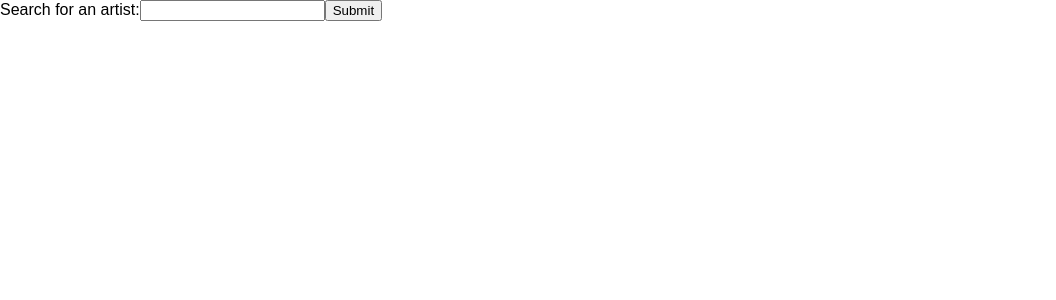
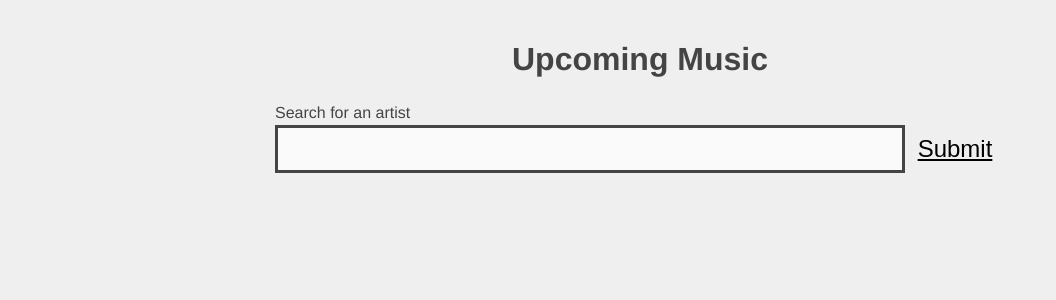
Before and after one commit to tynandebold/upcoming-music, a React (Create React App) app: page / in a window 1280 px wide. Shown: the top 300 px of the page, without its empty margins (0-1056 px from the left). Built offline with nearby package versions, Linux system fonts and the light colour scheme.

Commit message:
breaking things out further; styling and localStorage

```diff
--- a/package.json
+++ b/package.json
@@ -4,6 +4,7 @@
   "private": true,
   "dependencies": {
     "isomorphic-fetch": "^2.2.1",
+    "moment": "^2.22.2",
     "react": "^16.4.1",
     "react-dom": "^16.4.1",
     "react-scripts": "1.1.4"
--- a/public/index.html
+++ b/public/index.html
@@ -19,7 +19,7 @@
       work correctly both with client-side routing and a non-root public URL.
       Learn how to configure a non-root public URL by running `npm run build`.
     -->
-    <title>React App</title>
+    <title>Upcoming Music</title>
   </head>
   <body>
     <noscript>
--- a/src/App.js
+++ b/src/App.js
@@ -1,20 +1,22 @@
-import './App.css';
+import './index.css';
 import React from 'react';
 import fetch from 'isomorphic-fetch';
 
-import Row from './components/Row/';
-import Table from './components/Table/';
+import Form from './components/Form/';
+import ArtistDetails from './components/ArtistDetails/';
 
 class App extends React.Component {
   constructor() {
     super();
+
+    const prevSearchTerm = window.localStorage.getItem('searchTerm');
 
     this.state = {
       artistEvents: null,
       artistInfo: null,
       foundArtist: null,
       numUpcomingShows: null,
-      searchTerm: '',
+      searchTerm: prevSearchTerm,
     }
   }
 
@@ -42,42 +44,34 @@ class App extends React.Component {
         foundArtist: true,
         numUpcomingShows: eventJson.length,
       });
+
+      window.localStorage.setItem('searchTerm', this.state.searchTerm);
     } else {
       this.setState({foundArtist: false});
     }
   }
 
+  componentDidMount() {
+    // this.handleSubmit(e);
+  }
+
   render() {
-    let rows, table;
-    if (this.state.artistEvents && this.state.numUpcomingShows !== 0) {
-      rows = this.state.artistEvents.map(event => <Row key={event.id} {...event} />);
-      table = <Table>{rows}</Table>;
+    let message;
+    if (this.state.foundArtist === false) {
+      message = <p>Sorry, we couldn't find anyone by that name. Please search for someone else.</p>;
     }
 
     return (
       <div>
-        <form onSubmit={this.handleSubmit}>
-          <label>
-            Search for an artist:
-            <input type="text" value={this.state.searchTerm} onChange={this.handleChange} />
-          </label>
-          <input type="submit" value="Submit" />
-        </form>
-        {this.state.foundArtist &&
-          <div>
-            <div>{this.state.artistInfo.name}</div>
-            <img src={this.state.artistInfo.thumb_url} alt={this.state.artistInfo.name} />
-            {this.state.artistInfo.facebook_page_url &&
-              <a href={this.state.artistInfo.facebook_page_url} target="_blank">Facebook page</a>
-            }
-            {table}
-          </div>
-        }
-        {(this.state.foundArtist === false) &&
-          <div>Sorry, we couldn't find anyone by that name. Please search for someone else.</div>
-        }
+        <h1>Upcoming Music</h1>
+        <Form
+          submitForm={this.handleSubmit}
+          searchTerm={this.state.searchTerm}
+          updateInput={this.handleChange} />
+        {this.state.foundArtist && <ArtistDetails data={this.state} /> }
+        {message}
       </div>
-    );
+    )
   }
 }
 
--- /dev/null
+++ b/src/components/ArtistDetails/index.js
@@ -0,0 +1,41 @@
+import './style.css';
+import React from 'react';
+import Row from '../Row/';
+import Table from '../Table/';
+
+export default ({ data }) => {
+  /**
+   * if the artist has upcoming shows, show a table of the shows,
+   * otherwise, display a message to the user
+   */
+  let message, table;
+  if (data.artistEvents && data.numUpcomingShows !== 0) {
+    const rows = data.artistEvents.map(event => <Row key={event.id} {...event} />);
+    table = <Table>{rows}</Table>;
+  } else {
+    message = <p>Sorry, this artist doesn&#39;t have any upcoming shows. Please check back later.</p>;
+  }
+
+  return (
+    <div>
+      <div className="artist-details">
+        <img
+          src={data.artistInfo.thumb_url}
+          alt={data.artistInfo.name}
+          />
+        <div className="artist-details__top-level">
+          <h2>{data.artistInfo.name}</h2>
+          {data.artistInfo.facebook_page_url &&
+            <a
+              href={data.artistInfo.facebook_page_url}
+              target="_blank">
+              {data.artistInfo.name}&#39;s Facebook page
+            </a>
+          }
+          {message}
+        </div>
+      </div>
+      {table}
+    </div>
+  )
+}
--- /dev/null
+++ b/src/components/ArtistDetails/style.css
@@ -0,0 +1,18 @@
+.artist-details {
+  align-items: center;
+  display: flex;
+  margin-bottom: 24px;
+}
+
+.artist-details__top-level {
+  margin-left: 24px;
+}
+
+a {
+  color: inherit;
+  text-decoration: underline;
+}
+
+a:hover {
+  font-style: italic;
+}
--- /dev/null
+++ b/src/components/Form/index.js
@@ -0,0 +1,16 @@
+import './style.css';
+import React from 'react';
+
+export default ({searchTerm, submitForm, updateInput}) => (
+  <form onSubmit={submitForm}>
+    <label>Search for an artist</label>
+    <div className="input-wrapper">
+      <input
+        className="searchbox"
+        onChange={updateInput}
+        type="text"
+        value={searchTerm} />
+      <input className="submit-btn" type="submit" value="Submit" />
+    </div>
+  </form>
+);
--- /dev/null
+++ b/src/components/Form/style.css
@@ -0,0 +1,30 @@
+form {
+  margin-bottom: 24px;
+  width: 100%;
+}
+
+.searchbox {
+  background-color: #fafafa;
+  border: 3px solid #444;
+  font-size: 24px;
+  height: 48px;
+  padding: 0 10px;
+  width: calc(100% - 100px);
+}
+
+.submit-btn {
+  background-color: transparent;
+  border: none;
+  font-size: 24px;
+  text-decoration: underline;
+  width: 100px;
+}
+
+.submit-btn:hover {
+  cursor: pointer;
+}
+
+.submit-btn:focus,
+.searchbox:focus {
+  outline: none;
+}
--- a/src/components/Row/index.js
+++ b/src/components/Row/index.js
@@ -1,10 +1,11 @@
 import React from 'react';
+import moment from 'moment';
 
 export default ({ datetime, venue }) => (
   <tr key={datetime}>
     <td>{venue.name}</td>
     <td>{venue.city}</td>
     <td>{venue.country}</td>
-    <td>{datetime}</td>
+    <td>{moment(datetime).format("DD MMM YYYY")}</td>
   </tr>
 );
--- a/src/components/Table/index.js
+++ b/src/components/Table/index.js
@@ -1,3 +1,4 @@
+import './style.css';
 import React from 'react';
 
 export default ({ children }) => (
--- /dev/null
+++ b/src/components/Table/style.css
@@ -0,0 +1,28 @@
+table {
+  border-collapse: collapse;
+  width: 100%;
+}
+
+thead {
+  border-bottom: 1px solid #000;
+}
+
+th {
+  font-size: 14px;
+  letter-spacing: 1px;
+  padding: 8px 8px 4px;
+  text-align: left;
+  text-transform: uppercase;
+}
+
+tbody tr {
+  border-bottom: 1px solid #999;
+}
+
+tbody tr:last-of-type {
+  border-bottom: none;
+}
+
+td {
+  padding: 8px;
+}
--- a/src/index.css
+++ b/src/index.css
@@ -1,5 +1,22 @@
+* {
+  box-sizing: border-box;
+}
+
 body {
-  margin: 0;
-  padding: 0;
-  font-family: sans-serif;
+  background-color: #efefef;
+  color: #444;
+  font-family: helvetica;
+  font-size: 16px;
+  line-height: 1.6;
+  margin: 40px auto;
+  max-width: 750px;
+  padding: 0 10px;
 }
+
+h1, h2, h3 {
+  line-height: 1.2;
+}
+
+h1 {
+  text-align: center;
+}
```
Also changed, not shown: src/App.css (deleted), 2 other files (tests, documents, lock files or other folders).
